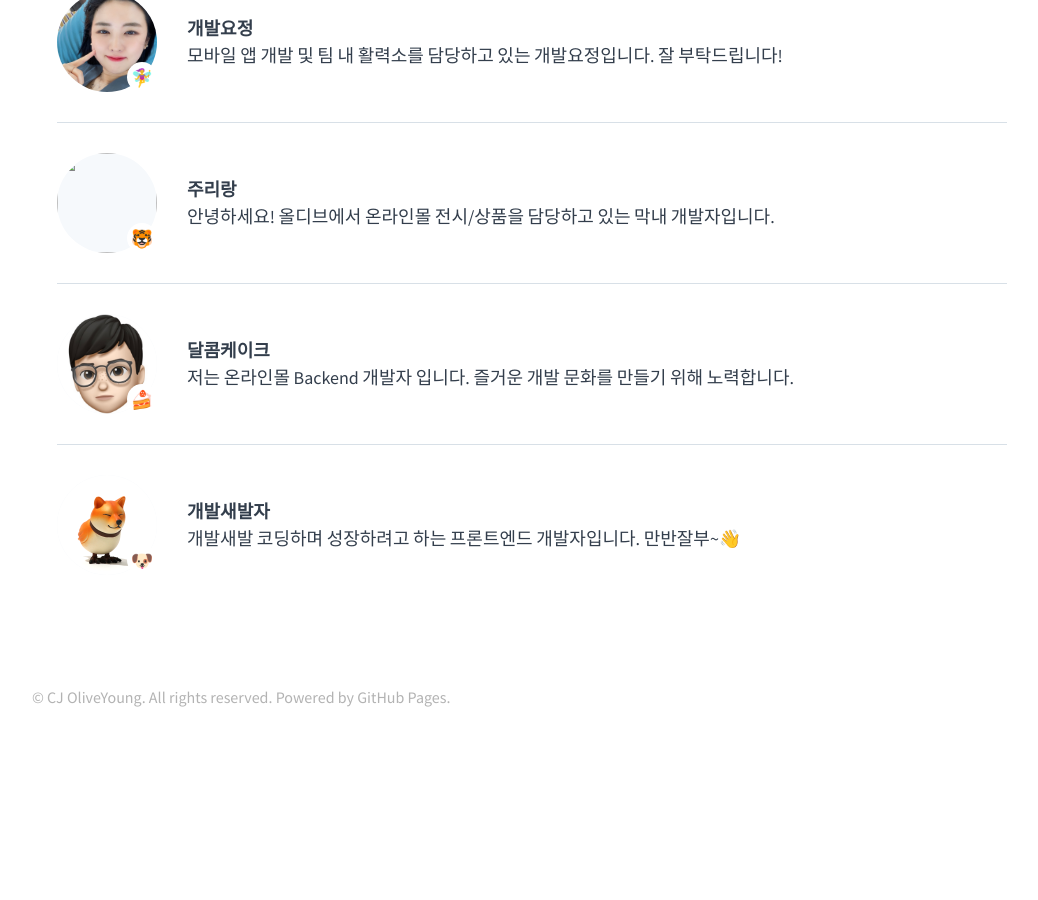
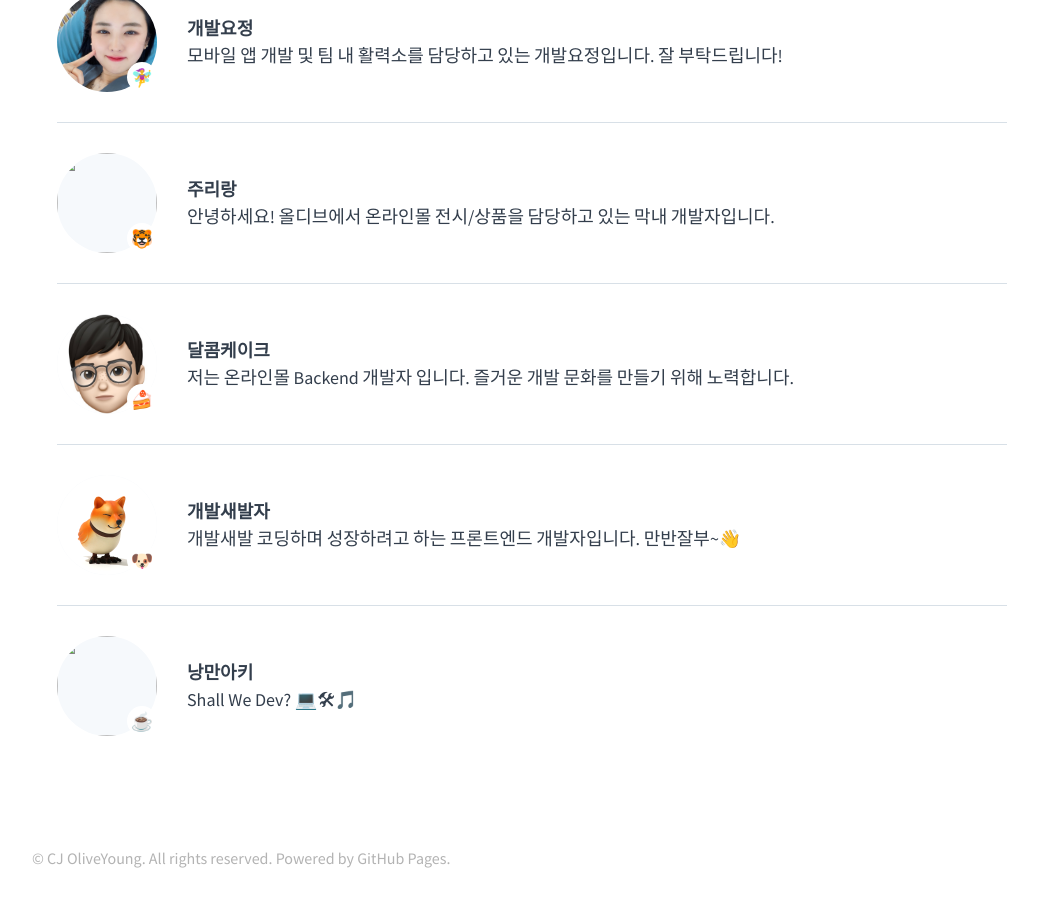
Before and after one commit to tedpark/oy-alldev.github.io, a Jekyll site: the page built from about/index.md, in a window 1280 px wide and 900 px high, scrolled down 1742 px. Shown: the whole window, without its empty margins (108-1146 px from the left). Built offline with Jekyll 4.4.1, drawn with Linux system fonts in a browser that asks for light colours; before the commit the page ends 2481 px from its top, so only the background shows below that.

Commit message:
Update members.yml

```diff
--- a/_data/members.yml
+++ b/_data/members.yml
@@ -50,3 +50,8 @@
   name: 개발새발자
   emoji: 🐶
   comment: 개발새발 코딩하며 성장하려고 하는 프론트엔드 개발자입니다. 만반잘부~👋
+
+- id: 834770
+  name: 낭만아키
+  emoji: ☕
+  comment: Shall We Dev? 💻🛠🎵
```
